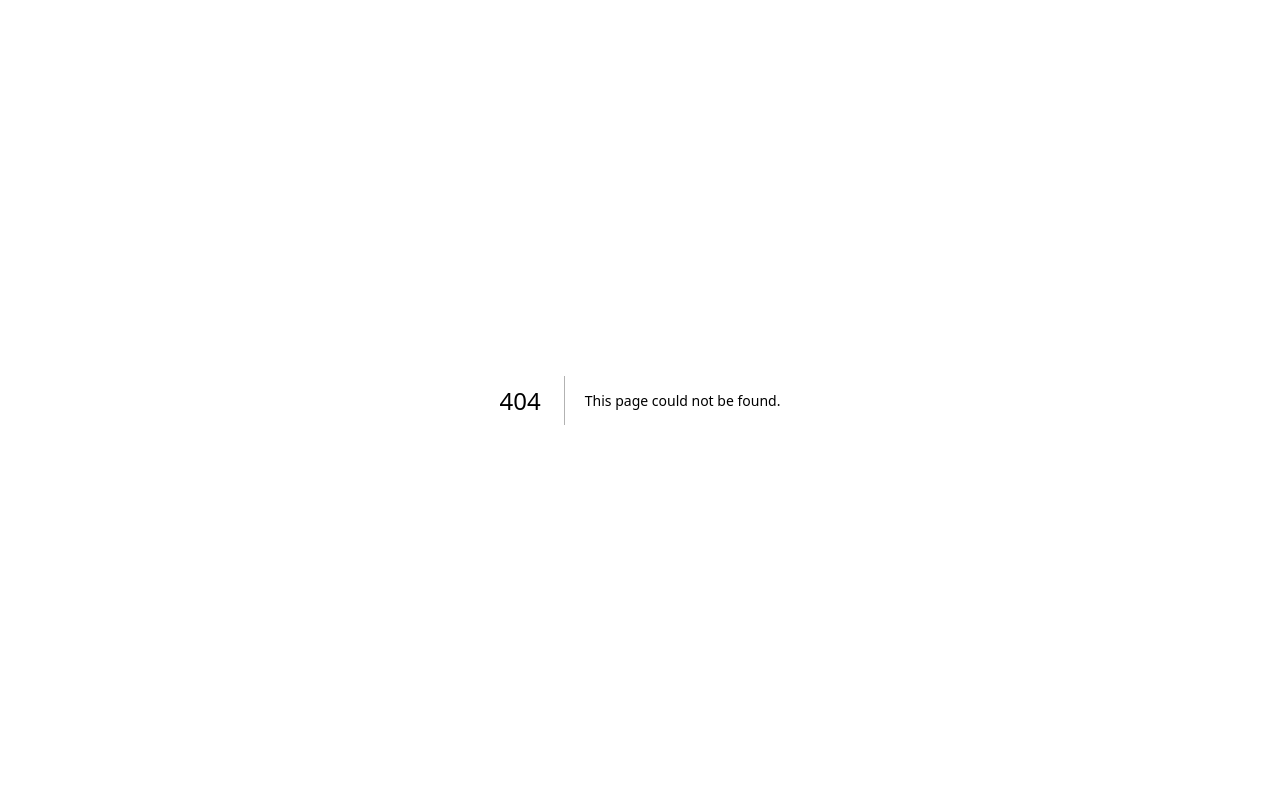
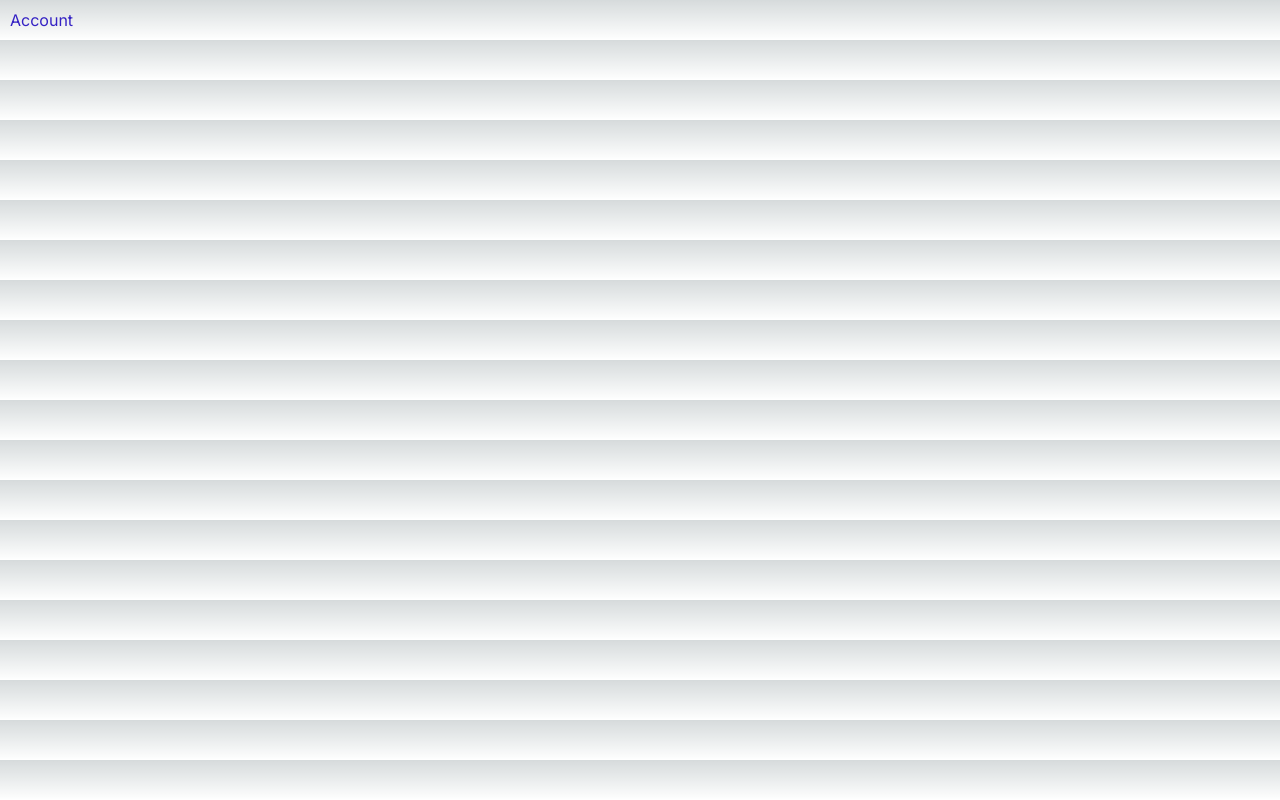
Before and after one commit to maeta187/NextJS-13, a Next.js app: page /account in a window 1280 px wide. Before the commit this address had no page. Built offline with nearby package versions, Linux system fonts and the light colour scheme.

Commit message:
✨ : ネストレイアウト

```diff
--- /dev/null
+++ b/src/app/(markeging)/account/page.tsx
@@ -0,0 +1,5 @@
+const Page = () => {
+  return <div>Account</div>
+}
+
+export default Page
--- /dev/null
+++ b/src/app/(markeging)/layout.tsx
@@ -0,0 +1,14 @@
+import styles from './markeging.module.css'
+
+/**
+ * app直下のでディレクトリ名を括弧で囲むことによってルーティングに影響を与えない
+ *　ただし、パスの解決はできない
+ */
+
+export default function MarketingLayout({
+  children
+}: {
+  children: React.ReactNode
+}) {
+  return <div className={styles.marketing}>{children}</div>
+}
--- /dev/null
+++ b/src/app/(markeging)/markeging.module.css
@@ -0,0 +1,4 @@
+.marketing {
+  color: #3522c4;
+  margin: 10px;
+}
```
